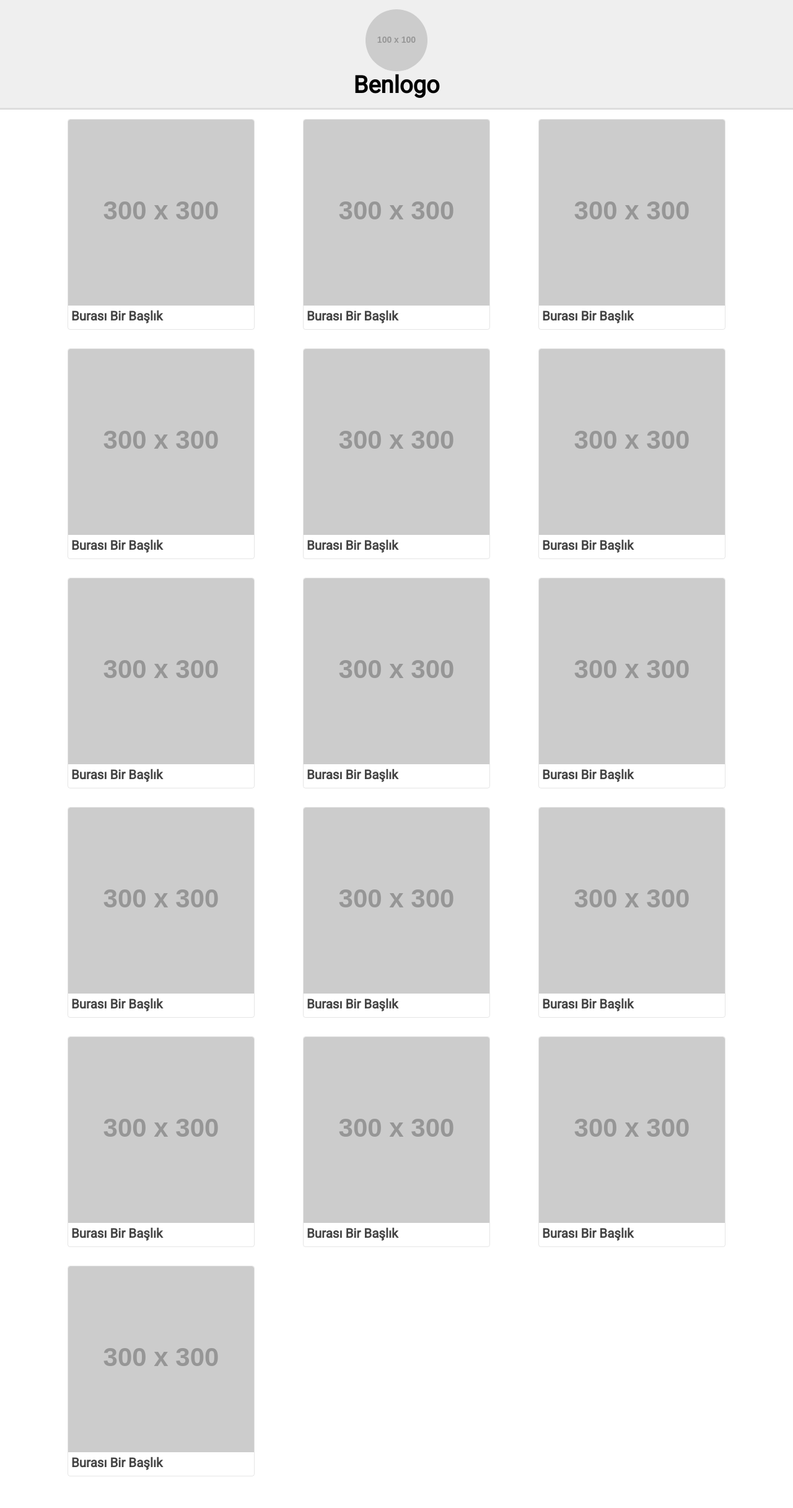
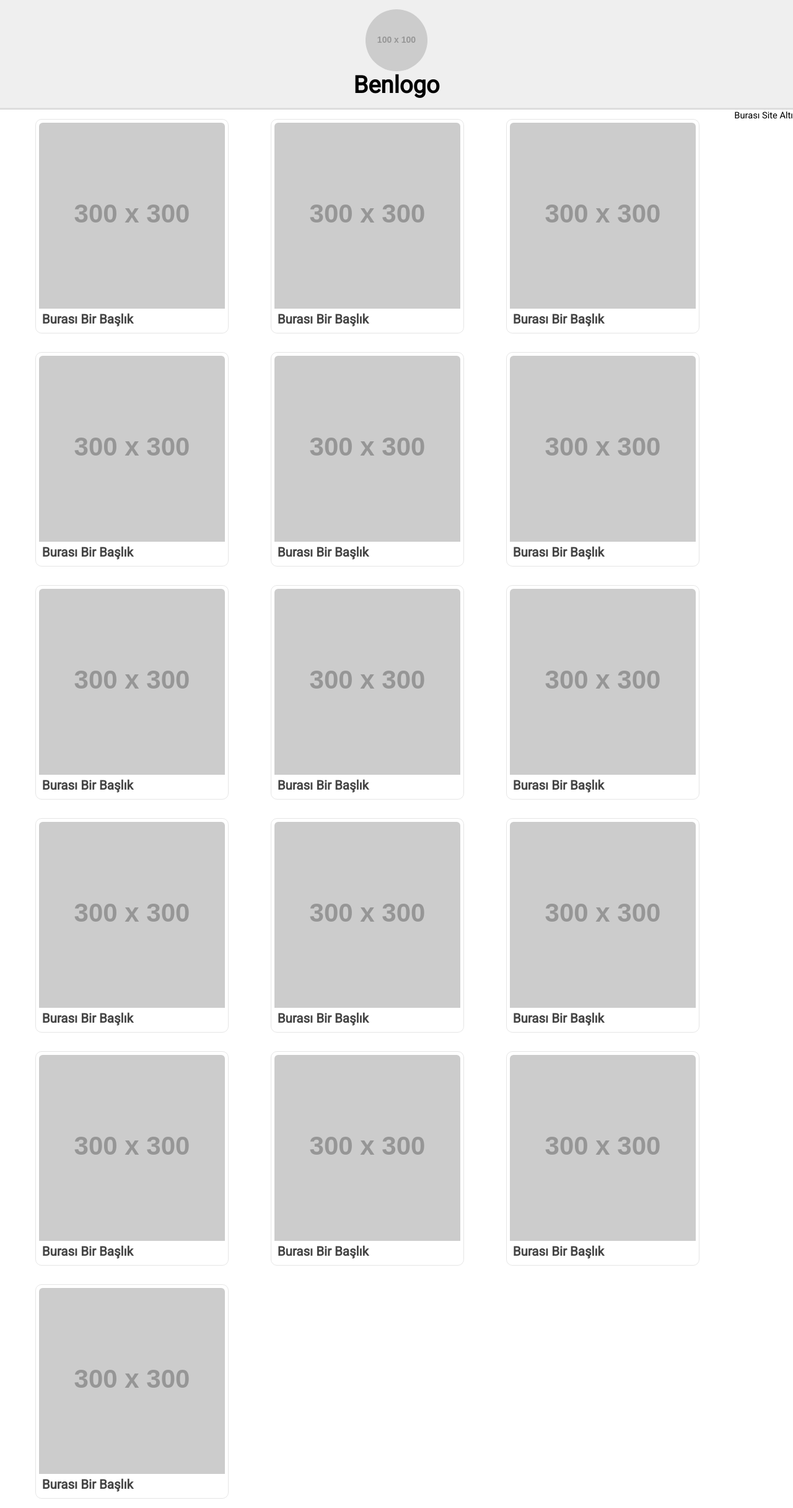
Before and after one commit to data-deveb/data-deveb.github.io, a Jekyll site: the page built from temalar/basit/index.html, in a window 1280 px wide. Shown: the whole page at 62% size. Built offline with Jekyll 4.4.1, drawn with Linux system fonts in a browser that asks for light colours; before the commit the page ends 2397 px from its top, so only the background shows below that.

Commit message:
Güncelleme

```diff
--- a/_layouts/tema-basit_home.html
+++ b/_layouts/tema-basit_home.html
@@ -10,5 +10,6 @@
   <div data-gnl="kaplama">
   {{ content }}
   </div>
+  <footer>Burası Site Altı</footer>
 </body>
 </html>
--- a/assets/css/deveb.genel.css
+++ b/assets/css/deveb.genel.css
@@ -205,15 +205,16 @@
 [data-kart~="haber"]{
 	display: flex;
 	flex-wrap: wrap;
-	border-radius: 4px;
-	padding-bottom:4px;
+	border-radius: 10px;
 	margin:15px;
 	border:1px solid rgba(0,0,0,0.1);
 	width: 100%;
 	max-width: 300px;
+	padding:5px;
+
 }
 [data-kart~="haber"] > *:first-child{
-	border-radius: 4px 4px 0 0;
+	border-radius: 6px 6px 0 0;
 }
 [data-kart~="haber"] > *:last-child{
 	border-radius: 0 0 4px 4px;
```
